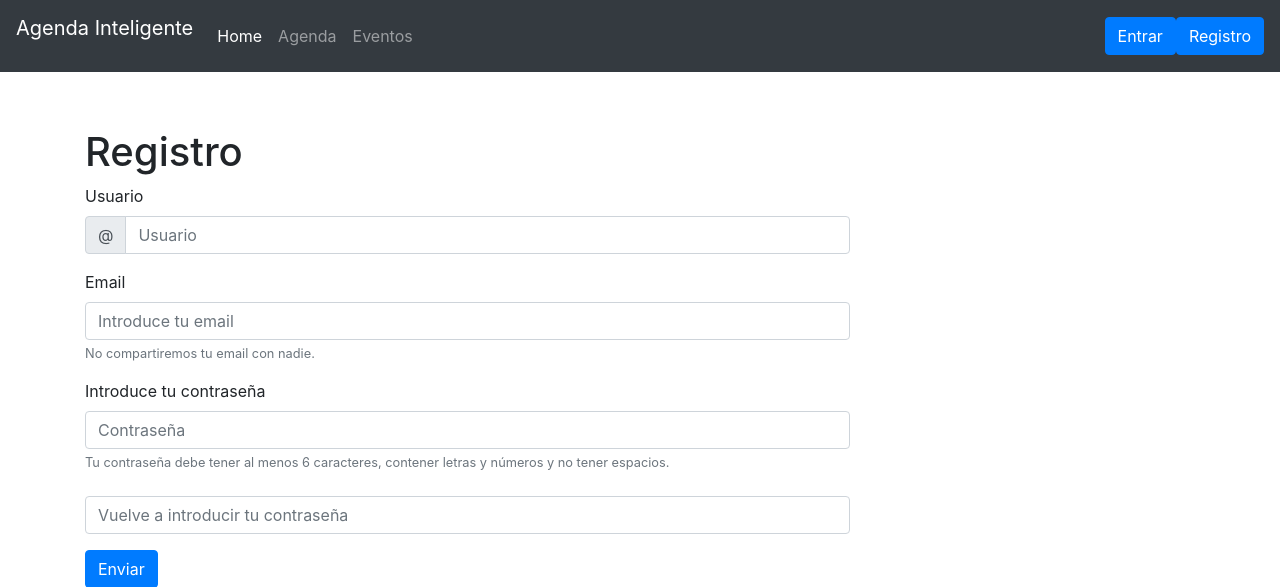
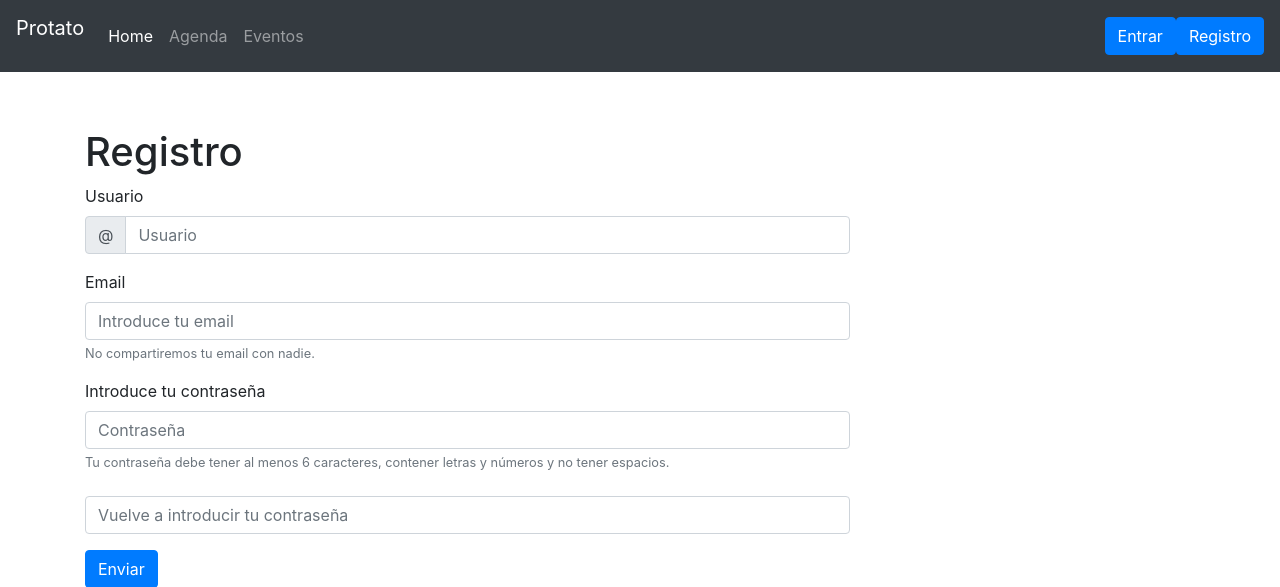
Before and after one commit to iesgn/growlab18, a Flask app: page /registro in a window 1280 px wide. Shown: the top 587 px of the page. Run offline with Flask 2, Linux system fonts and the light colour scheme; some libraries are stand-ins or nearby versions.

Commit message:
Templates

```diff
--- a/Desarrollo/calendar/templates/base.html
+++ b/Desarrollo/calendar/templates/base.html
@@ -6,6 +6,7 @@
 <link href='/static/fullcalendar/fullcalendar.min.css' rel='stylesheet' />
 <link href='/static/fullcalendar/fullcalendar.print.min.css' rel='stylesheet' media='print' />
 <link rel="stylesheet" href="https://stackpath.bootstrapcdn.com/bootstrap/4.1.0/css/bootstrap.min.css" integrity="sha384-9gVQ4dYFwwWSjIDZnLEWnxCjeSWFphJiwGPXr1jddIhOegiu1FwO5qRGvFXOdJZ4" crossorigin="anonymous"/>
+<link rel="shortcut icon" href="http://dit.gonzalonazareno.org/moodle/theme/image.php/clean/theme/1507564270/favicon"/>
 <link href="/static/css/jumbotron.css" rel="stylesheet"/>
 {%block ccs_login%}{%endblock%}
 <script src='/static/fullcalendar/lib/moment.min.js'></script>
--- a/Desarrollo/calendar/templates/login.html
+++ b/Desarrollo/calendar/templates/login.html
@@ -28,7 +28,7 @@
       {{ error }}
     </div>
     {%endif%}
-      <img class="mb-4" src="/static/img/bootstrap-solid.svg" alt="" width="72" height="72">
+      <img class="mb-4" src="/static/img/mrpotatoheadlogin.png" alt="" width="72" height="72">
       <h1 class="h3 mb-3 font-weight-normal">Inicia sesión</h1>
       <label for="inputEmail" class="sr-only">Email</label>
       <input type="email" id="inputEmail" class="form-control" placeholder="Email" required name="email" autofocus>
--- a/Desarrollo/calendar/templates/menu.html
+++ b/Desarrollo/calendar/templates/menu.html
@@ -1,5 +1,5 @@
 <nav class="navbar navbar-expand-md navbar-dark fixed-top bg-dark">
-      <p class="navbar-brand" >Agenda Inteligente</p>
+      <p class="navbar-brand" >Protato</p>
       <button class="navbar-toggler" type="button" data-toggle="collapse" data-target="#navbarsExampleDefault" aria-controls="navbarsExampleDefault" aria-expanded="false" aria-label="Toggle navigation">
         <span class="navbar-toggler-icon"></span>
       </button>
```
Also changed, not shown: Desarrollo/calendar/static/img/favicon.png (added), Desarrollo/calendar/static/img/mrpotatoheadlogin.png (added).
